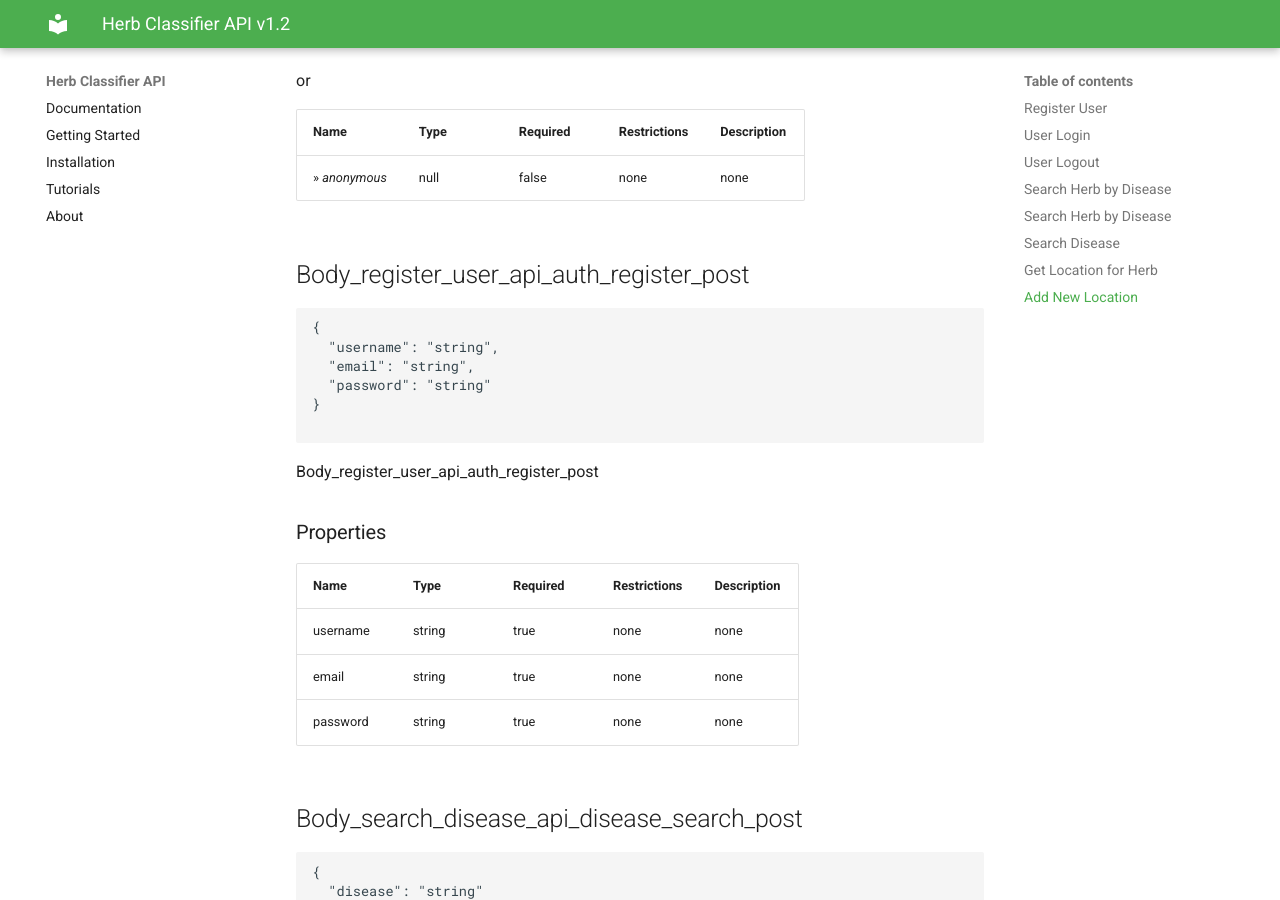
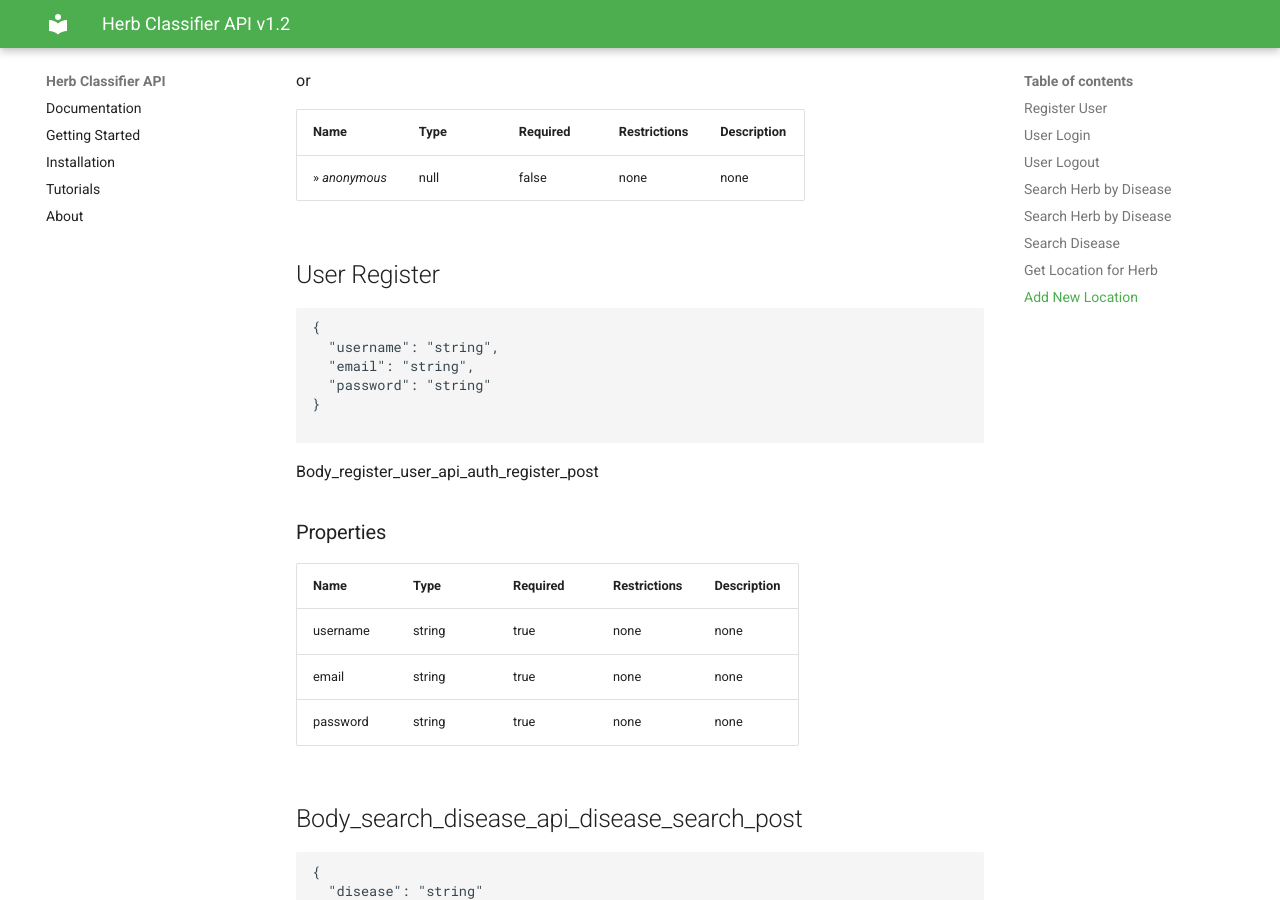
Before and after one commit to dilshankarunarathne/herb-classifier-backend, an MkDocs documentation site: the page built from docs/api_documentation.md, in a window 1280 px wide and 900 px high, scrolled down 36456 px. Built offline with MkDocs 1.6.1 and Material for MkDocs 9.7.7, drawn with Linux system fonts in a browser that asks for light colours.

Commit message:
Update api_documentation.md

```diff
--- a/docs/api_documentation.md
+++ b/docs/api_documentation.md
@@ -1863,7 +1863,7 @@ or
 |---|---|---|---|---|
 |» *anonymous*|null|false|none|none|
 
-<h2 id="tocS_Body_register_user_api_auth_register_post">Body_register_user_api_auth_register_post</h2>
+<h2 id="tocS_Body_register_user_api_auth_register_post">User Register</h2>
 <!-- backwards compatibility -->
 <a id="schemabody_register_user_api_auth_register_post"></a>
 <a id="schema_Body_register_user_api_auth_register_post"></a>
```
